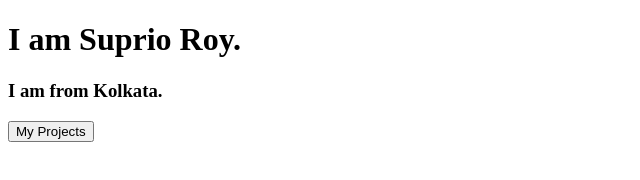
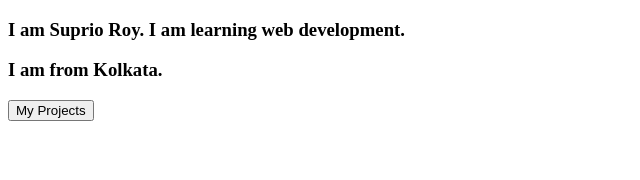
Before and after one commit to suprio94/Suprio-site, a plain HTML site: page index.html in a window 1280 px wide. Shown: the whole page, without its empty margins (0-640 px from the left). Drawn offline with Linux system fonts and the light colour scheme.

Commit message:
update project details

```diff
--- a/index.html
+++ b/index.html
@@ -6,8 +6,7 @@
         <title>Document</title>
     </head>
     <body>
-    <div><h1>I am Suprio Roy.</h1></div>
-
+        <div><h3>I am Suprio Roy. I am learning web development.</h3></div>
         <div><h3>I am from Kolkata.</h3></div>
         <section><button>My Projects</button></section>
     </body>
```
Lines whose indentation alone changed are shown as unchanged.
